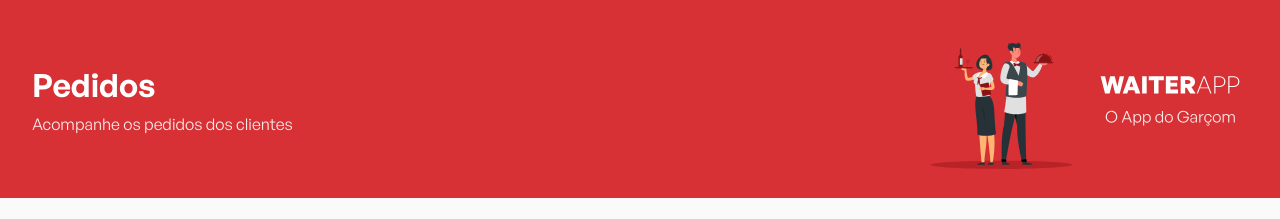
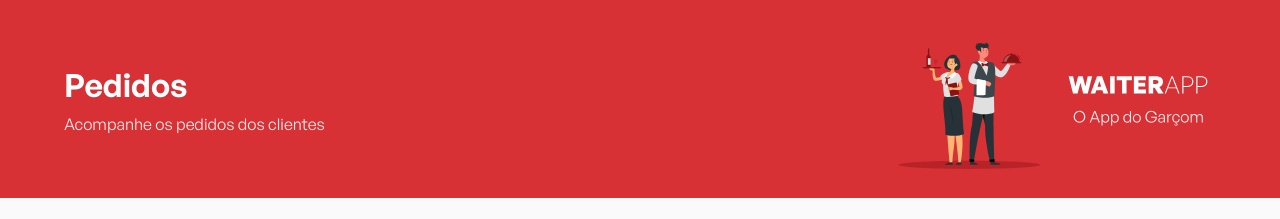
Before and after one commit to Gui-dev/waiter-frontend, a React (Vite) app: page / in a window 1280 px wide. Shown: the top 219 px of the page. Built offline with nearby package versions, Linux system fonts and the light colour scheme; no server answers.

Commit message:
style: add margin: 0 5%

```diff
--- a/src/components/Header/style.ts
+++ b/src/components/Header/style.ts
@@ -12,6 +12,7 @@ export const Content = styled.div`
   display: flex;
   align-items: center;
   justify-content: space-between;
+  margin: 0 5%;
   max-width: 1216px;
   width: 100%;
 
```
